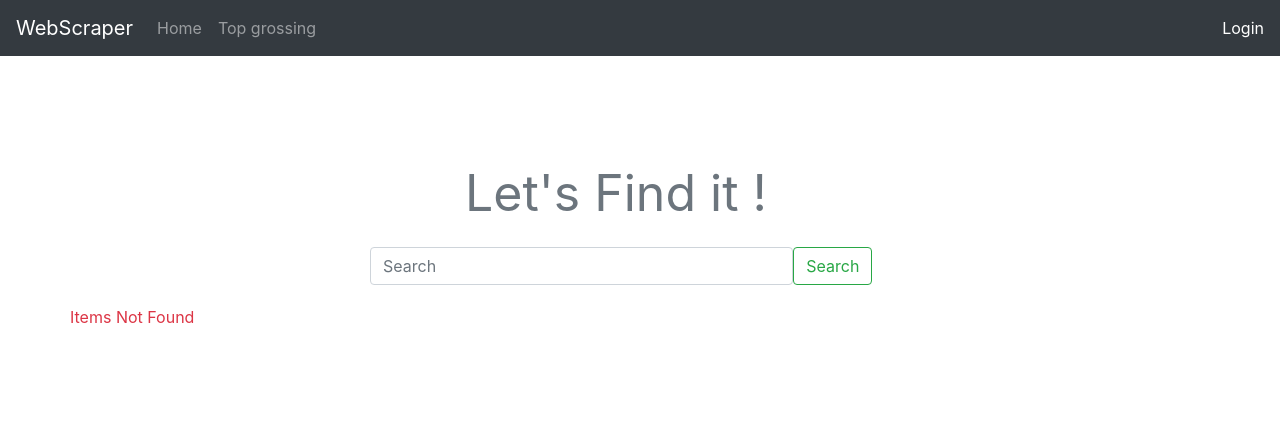
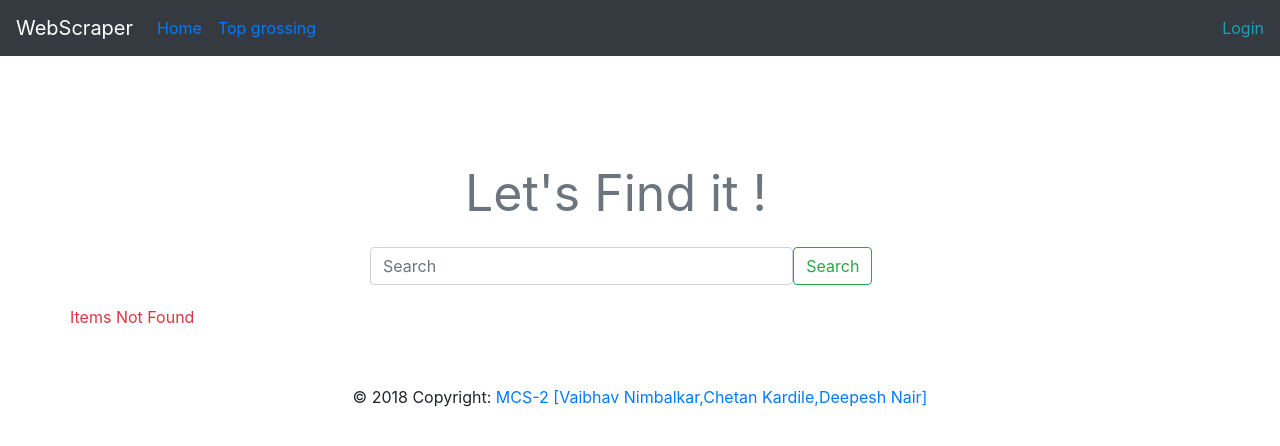
Before and after one commit to hybridx/WebScraper, a Flask app: page / in a window 1280 px wide. Shown: the top 446 px of the page. Run offline with Flask 2, Linux system fonts and the light colour scheme; some libraries are stand-ins or nearby versions.

Commit message:
Footer added

```diff
--- a/templates/layout.html
+++ b/templates/layout.html
@@ -2,14 +2,14 @@
 <html>
 	<head>
 		<link rel="icon" type="image/ico" href="../static/styles/images/icons/png/017-project-management.png">
-		<title>Let's Google</title>
+		<title>Let's Find it!</title>
 		<link rel="stylesheet" type="text/css" href="../static/styles/css/bootstrap.min.css">
 		<script src="https://ajax.googleapis.com/ajax/libs/jquery/3.3.1/jquery.min.js"></script>
 		<meta charset="UTF-8">
 		<!-- <script src="../static/styles/js/form.js"></script> -->
 	</head>
 	<body>
-		<nav class="navbar navbar-expand-lg navbar-dark bg-dark">
+		<nav class="navbar sticky-top navbar-expand-lg navbar-dark bg-dark">
 			<a class="navbar-brand" href="#">WebScraper</a>
 			<button class="navbar-toggler" type="button" data-toggle="collapse" data-target="#navbarText" aria-controls="navbarText" aria-expanded="false" aria-label="Toggle navigation">
 			<span class="navbar-toggler-icon"></span>
@@ -17,17 +17,22 @@
 			<div class="collapse navbar-collapse" id="navbarText">
 				<ul class="navbar-nav mr-auto">
 					<li class="nav-item">
-						<a class="nav-link" href="#">Home</a>
+						<a class="nav-link text-primary" href="#">Home</a>
 					</li>
 					<li class="nav-item">
-						<a class="nav-link" href="#">Top grossing</a>
+						<a class="nav-link text-primary" href="#">Top grossing</a>
 					</li>
 				</ul>
 				<span class="navbar-text">
-				<a href="#">Login</a>
+					<a href="#" class="text-info">Login</a>
 				</span>
 			</div>
 		</nav>
 		{% block body %}{% endblock %}
+		<footer class="page-footer font-small special-color-dark pt-4">
+			<div class="footer-copyright text-center py-3">© 2018 Copyright:
+				<a href="https://github.com/hybridx/WebScraper"> MCS-2 [Vaibhav Nimbalkar,Chetan Kardile,Deepesh Nair]</a>
+			</div>
+		</footer>
 	</body>
 </html>
```
